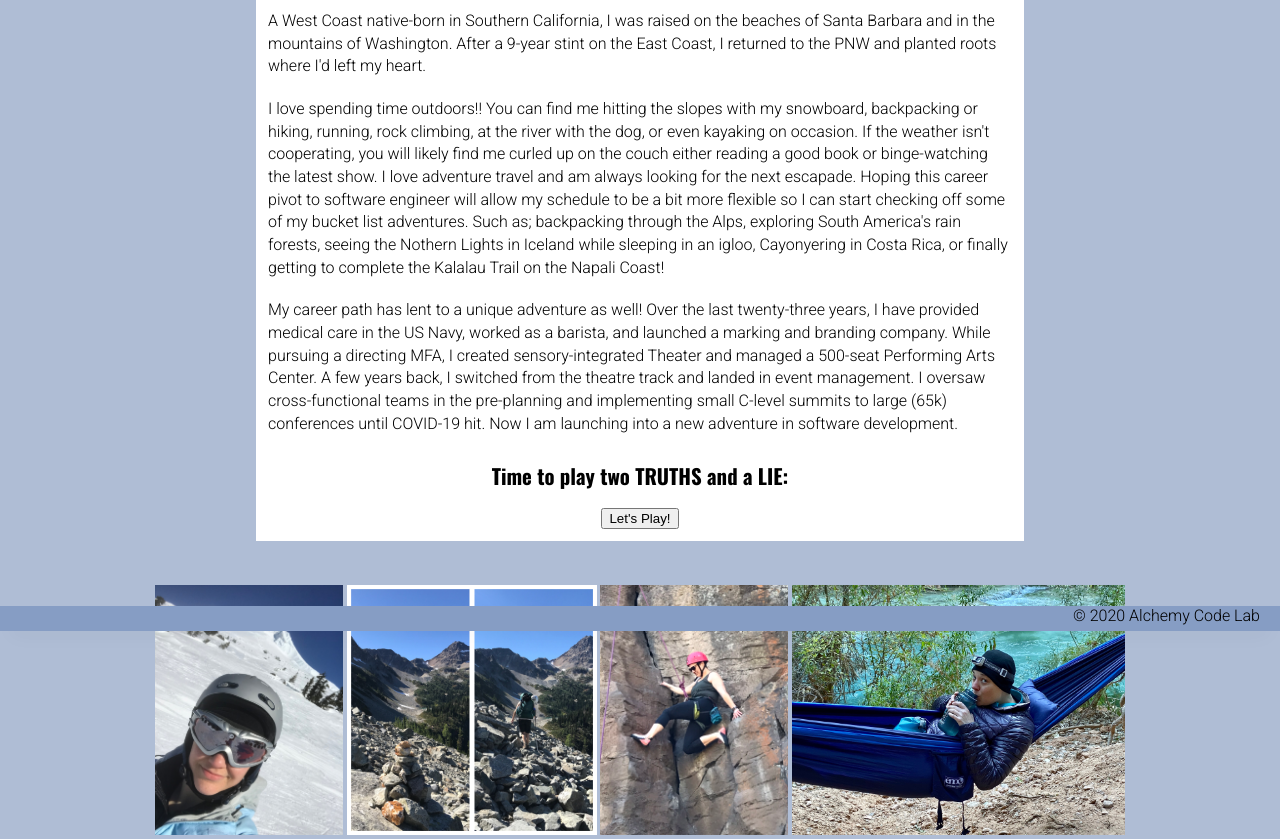
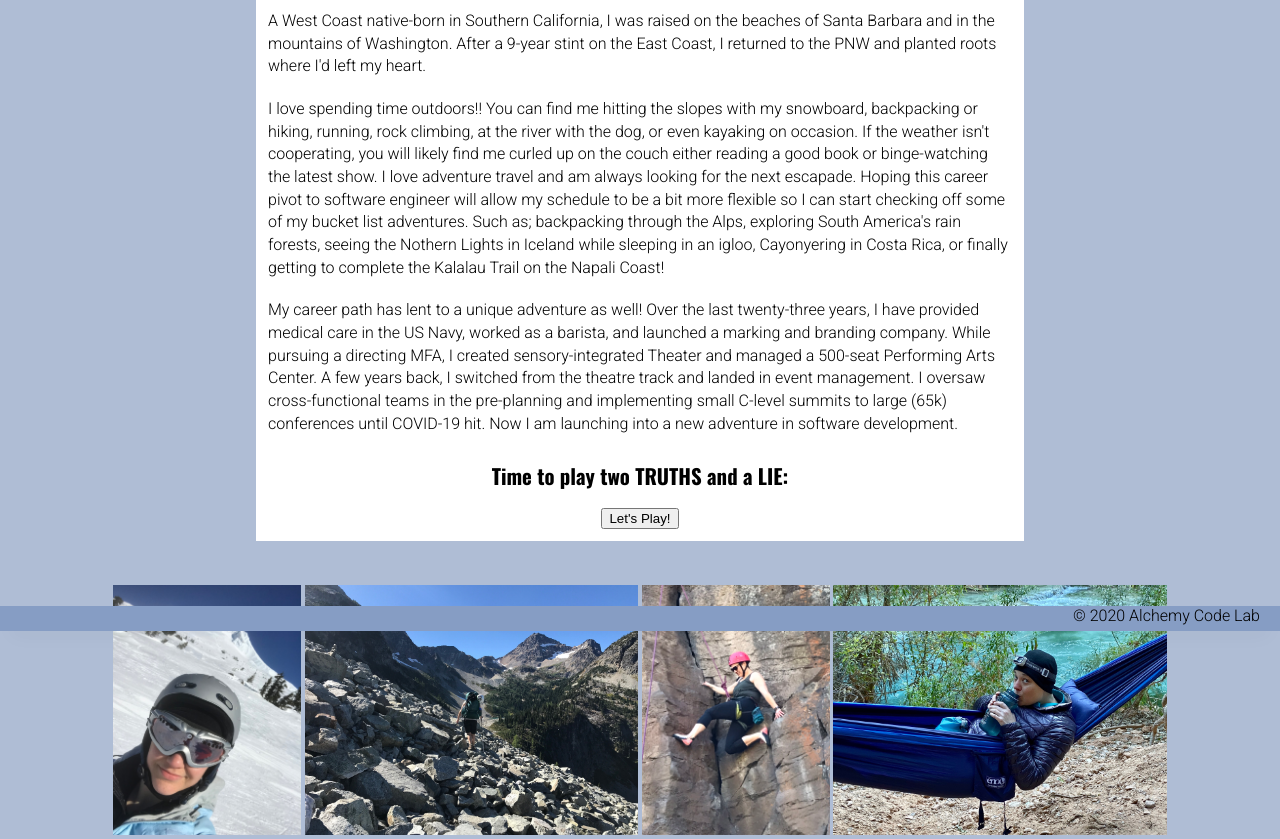
Before and after one commit to jillianlg/lab-01-quiz-page, a plain HTML site: page index.html in a window 1280 px wide. Shown: the part 169-1008 px from the top of the page. Drawn offline with nearby package versions, Linux system fonts and the light colour scheme.

Commit message:
update blackpeak img on index.html

```diff
--- a/index.html
+++ b/index.html
@@ -50,7 +50,7 @@
         </section>
         <div class="images">
             <img src="assets/mthood.JPG" alt="snowboarding">
-            <img src="assets/blackpeak.JPG" alt="hiking black peak">
+            <img src="assets/blackpeak2.JPG" alt="hiking black peak">
             <img src="assets/smithrock.JPG" alt="climbing smith rock">
             <img src="assets/havisupi.JPG" alt="camping in havisupi">
         </div>
```
Also changed, not shown: assets/blackpeak2.JPG (added).
